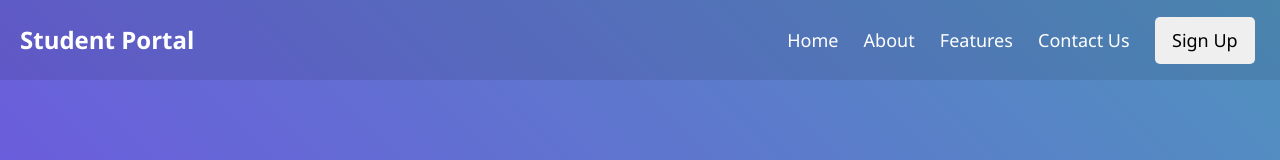
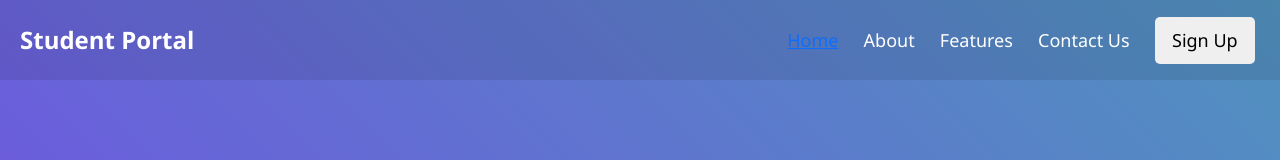
Before and after one commit to ShreyashYewale/Student-Portal, a React (Create React App) app in the folder Frontend/: page / in a window 1280 px wide. Shown: the top 160 px of the page. Built offline with nearby package versions, Linux system fonts and the light colour scheme.

Commit message:
Features added for landing page 1

```diff
--- a/Frontend/src/App.css
+++ b/Frontend/src/App.css
@@ -8,8 +8,13 @@ body {
   background-size: cover;
   width: 100vw;
   height: 100vh;
+  overflow-x: hidden;
 }
 
 .main-header {
   background-image: linear-gradient(45deg, #744ce6, #5092be);
 }
+
+html{
+
+}
--- a/Frontend/src/Components/Features.js
+++ b/Frontend/src/Components/Features.js
@@ -9,7 +9,8 @@ const Features = () => {
         <h3 style={{ color: '#000004', fontWeight: 600 }} className='mt-4'>
           Features
         </h3>
-      </center>
+          </center>
+          <div id="Home"></div>
       <Container className="mb-4">
         <div className='flex flex-wrap -m-4'>
           <Row className='ml-3 mt-4'>
--- a/Frontend/src/Components/Navbar.js
+++ b/Frontend/src/Components/Navbar.js
@@ -7,7 +7,7 @@ const Navbar = () => {
       <nav className="navbar">
         <span class="header-text">Student Portal</span>
         <ul className="options">
-          <li className="ind-options">Home</li>
+          <li className="ind-options"><a href="#Home">Home</a></li>
           <li className="ind-options">About</li>
           <li className="ind-options">Features</li>
           <li className="ind-options">Contact Us</li>
```
